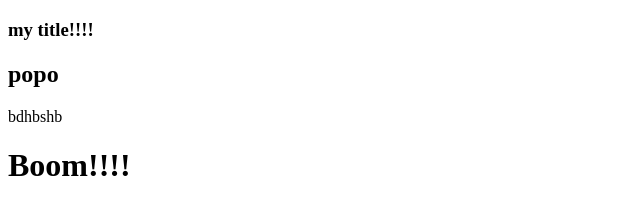
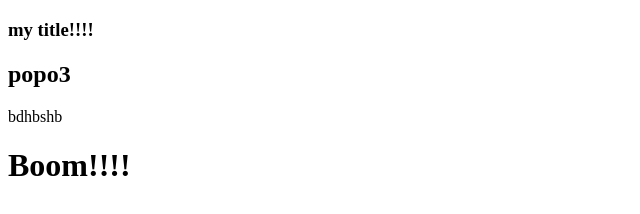
Before and after one commit to EtsHasade/Git-Workflow-Test, a plain HTML site: page index.html in a window 1280 px wide. Shown: the full height of the page, 0-640 px from the left. Drawn offline with Linux system fonts and the light colour scheme.

Commit message:
update h3

```diff
--- a/index.html
+++ b/index.html
@@ -9,7 +9,7 @@
 
 <body>
     <h3>my title!!!!</h3>
-    <h2>popo</h2>
+    <h2>popo3</h2>
     <p>bdhbshb</p>
     <h1>Boom!!!!</h1>
 
```
